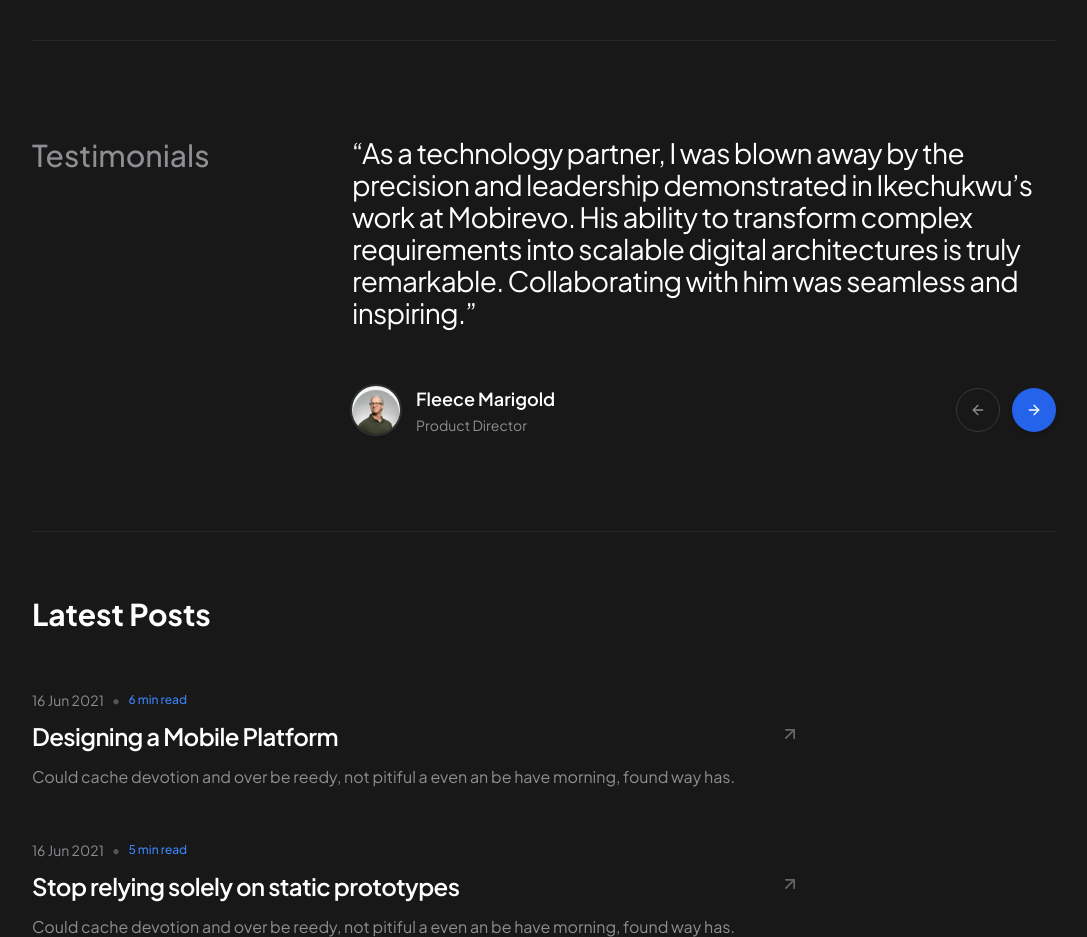
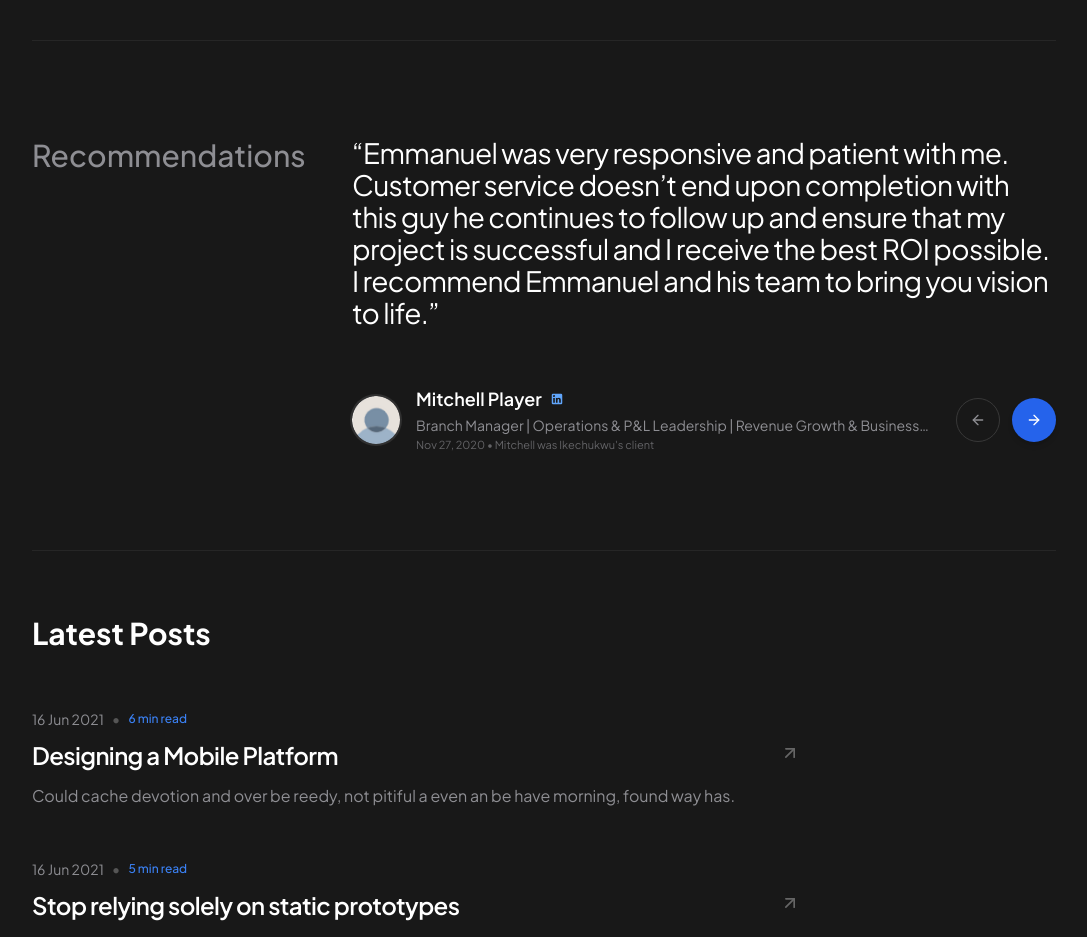
Before and after one commit to Mobirevo-Agency-2/eik_portfolio, a React (Vite) app: page / in a window 1280 px wide. Shown: the part 6440-7377 px from the top of the page, without its empty margins (96-1183 px from the left). Built offline with nearby package versions, Linux system fonts and the light colour scheme.

Commit message:
feat: replace recommendations with authentic LinkedIn recommendations

```diff
--- a/src/components/FutureActionSummitPage.tsx
+++ b/src/components/FutureActionSummitPage.tsx
@@ -17,46 +17,32 @@ import clientLogosImg from '../assets/client_logos_hd.png';
 import mobirevoProjectImg from '../assets/mobirevo_project.png';
 import ravexProjectImg from '../assets/ravex_project.png';
 import examhallProjectImg from '../assets/examhall_project.png';
-import avatarFleece from '../assets/avatar_fleece_hd.png';
-import avatarAtika from '../assets/avatar_atika.png';
-import avatarJane from '../assets/avatar_jane.png';
+import avatarMitchell from '../assets/avatar_mitchell_player.png';
+import avatarJeff from '../assets/avatar_jeff_nelson.png';
 
 export const FutureActionSummitPage: React.FC = () => {
-  // Testimonials Carousel state
+  // Recommendations data from LinkedIn
   const endorsements = [
     {
-      name: 'Dr. Aris Thorne',
-      role: 'Director of Global Policy, Future Horizons Network',
-      avatar: avatarFleece,
+      name: 'Mitchell Player',
+      role: 'Branch Manager | Operations & P&L Leadership | Revenue Growth & Business Performance',
+      relationship: "Nov 27, 2020 • Mitchell was Ikechukwu's client",
+      linkedIn: 'https://www.linkedin.com/in/mitchell-player-408a341b3/',
+      avatar: avatarMitchell,
       quote:
-        'Ikechukwu’s perspective on ethical digital systems and sustainable innovation is exactly what Australia’s Future Action Summit champions. His presence as an international delegate will elevate our panels on tech-led climate resilience and scalable public infrastructure.',
+        'Emmanuel was very responsive and patient with me. Customer service doesn’t end upon completion with this guy he continues to follow up and ensure that my project is successful and I receive the best ROI possible. I recommend Emmanuel and his team to bring you vision to life.',
     },
     {
-      name: 'Sarah Chen',
-      role: 'Chief Innovation Officer, Pacific Impact Council',
-      avatar: avatarAtika,
+      name: 'Jeff Nelson, MBA, CMC',
+      role: 'Co-Founder • Author • Teacher • Consultant | Strategic Business & Marketing Alignment',
+      relationship: "Nov 25, 2020 • Jeff was senior to Ikechukwu",
+      linkedIn: 'https://www.linkedin.com/in/jeffxnelson/',
+      avatar: avatarJeff,
       quote:
-        'Ikechukwu represents the next generation of global changemakers—combining rigorous systems design with deep ecological and societal awareness. I wholeheartedly endorse his participation in the Future Action Summit.',
-    },
-    {
-      name: 'Marcus Vance',
-      role: 'Chairperson, Ethical Technology Roundtable',
-      avatar: avatarJane,
-      quote:
-        'A rare leader who turns complex sustainability targets into actionable, human-centered software architectures. Ikechukwu will be an indispensable contributor to the summit’s working groups and policy deliberations.',
+        'Emmanuel recently started a company called Mobirevo. You can see a list of service on his website, https://mobirevo.com/services/. Be sure to contact Emmanuel if you are looking for UX-UI Design, Brand identity design, Software development, Mobile app development, Website development, and Ecommerce development.',
     },
   ];
 
-  const [testiIndex, setTestiIndex] = useState(0);
-  const currentTesti = endorsements[testiIndex];
-
-  const handlePrevTesti = () => {
-    setTestiIndex((prev) => (prev === 0 ? endorsements.length - 1 : prev - 1));
-  };
-
-  const handleNextTesti = () => {
-    setTestiIndex((prev) => (prev === endorsements.length - 1 ? 0 : prev + 1));
-  };
 
   const [email, setEmail] = useState('');
   const [submitted, setSubmitted] = useState(false);
@@ -699,68 +685,89 @@ export const FutureActionSummitPage: React.FC = () => {
           </div>
         </section>
 
-        {/* 8. LETTERS OF ENDORSEMENT / PEER TESTIMONIALS */}
+        {/* 8. RECOMMENDATIONS & PEER ENDORSEMENTS */}
         <section className="py-16 sm:py-20 border-t border-white/[0.08]">
           <div className="flex flex-col sm:flex-row sm:items-end justify-between mb-12 gap-4">
             <div>
               <span className="text-xs font-bold uppercase tracking-widest text-blue-500 mb-2 block">
-                Peer Endorsements
+                Recommendations & Endorsements
               </span>
               <h2 className="text-3xl sm:text-4xl font-bold text-white tracking-tight">
-                Letters of Support for Delegate Candidacy
+                Peer Endorsements & Recommendations
               </h2>
             </div>
-
-            {/* Carousel navigation controls */}
-            <div className="flex items-center gap-2">
-              <button
-                onClick={handlePrevTesti}
-                aria-label="Previous endorsement"
-                className="w-10 h-10 rounded-full border border-white/10 hover:border-white/20 bg-[#1c1c1e] hover:bg-[#252528] flex items-center justify-center transition-colors text-white"
-              >
-                ←
-              </button>
-              <button
-                onClick={handleNextTesti}
-                aria-label="Next endorsement"
-                className="w-10 h-10 rounded-full border border-white/10 hover:border-white/20 bg-[#1c1c1e] hover:bg-[#252528] flex items-center justify-center transition-colors text-white"
-              >
-                →
-              </button>
-            </div>
+            <a
+              href="https://www.linkedin.com/in/ikechukwu-akwue"
+              target="_blank"
+              rel="noopener noreferrer"
+              className="inline-flex items-center gap-1.5 text-xs sm:text-sm font-semibold text-blue-400 hover:text-blue-300 transition-colors"
+            >
+              <span>View on LinkedIn</span>
+              <span>↗</span>
+            </a>
           </div>
 
-          <div className="p-8 sm:p-10 rounded-3xl bg-[#1c1c1e] border border-white/[0.06] relative">
-            <div className="flex items-start gap-4 sm:gap-6">
-              <div className="w-14 h-14 sm:w-16 sm:h-16 rounded-full overflow-hidden shrink-0 border border-white/10">
-                <img
-                  src={currentTesti.avatar}
-                  alt={currentTesti.name}
-                  className="w-full h-full object-cover"
-                />
-              </div>
-
-              <div className="flex-1">
-                <blockquote className="text-lg sm:text-xl lg:text-2xl text-white font-normal leading-relaxed mb-6 italic">
-                  "{currentTesti.quote}"
-                </blockquote>
-
-                <div className="flex items-center justify-between border-t border-white/[0.08] pt-4">
-                  <div>
-                    <div className="text-base font-bold text-white">
-                      {currentTesti.name}
-                    </div>
-                    <div className="text-xs sm:text-sm text-[#8e8e93]">
-                      {currentTesti.role}
+          <div className="grid grid-cols-1 md:grid-cols-2 gap-6">
+            {endorsements.map((rec, index) => (
+              <div
+                key={index}
+                className="p-6 sm:p-8 rounded-3xl bg-[#1c1c1e] border border-white/[0.06] hover:border-white/10 transition-all flex flex-col justify-between"
+              >
+                <div>
+                  <div className="flex items-start justify-between gap-3 mb-5">
+                    <div className="flex items-center gap-3.5">
+                      <div className="w-12 h-12 rounded-full overflow-hidden shrink-0 border border-white/10 bg-[#252528]">
+                        <img
+                          src={rec.avatar}
+                          alt={rec.name}
+                          className="w-full h-full object-cover"
+                        />
+                      </div>
+                      <div>
+                        <div className="flex items-center gap-1.5">
+                          <h3 className="text-base sm:text-lg font-bold text-white">
+                            {rec.name}
+                          </h3>
+                          {rec.linkedIn && (
+                            <a
+                              href={rec.linkedIn}
+                              target="_blank"
+                              rel="noopener noreferrer"
+                              className="text-blue-400 hover:text-blue-300 transition-colors"
+                              title="View LinkedIn Profile"
+                            >
+                              <LinkedInIcon className="w-3.5 h-3.5 fill-current" />
+                            </a>
+                          )}
+                        </div>
+                        <p className="text-xs text-[#8e8e93] leading-snug mt-0.5 line-clamp-2">
+                          {rec.role}
+                        </p>
+                      </div>
                     </div>
                   </div>
 
-                  <span className="text-xs font-semibold px-3 py-1 rounded-full bg-emerald-500/10 text-emerald-400 border border-emerald-500/20">
-                    Official Endorsement
-                  </span>
+                  <blockquote className="text-sm sm:text-base text-[#e5e5ea] font-normal leading-relaxed mb-6 italic">
+                    "{rec.quote}"
+                  </blockquote>
+                </div>
+
+                <div className="pt-4 border-t border-white/[0.06] flex flex-col sm:flex-row sm:items-center justify-between gap-2 text-xs text-[#8e8e93]">
+                  <span>{rec.relationship}</span>
+                  {rec.linkedIn && (
+                    <a
+                      href={rec.linkedIn}
+                      target="_blank"
+                      rel="noopener noreferrer"
+                      className="text-blue-400 hover:text-blue-300 transition-colors inline-flex items-center gap-1 font-medium"
+                    >
+                      <span>LinkedIn Profile</span>
+                      <span>↗</span>
+                    </a>
+                  )}
                 </div>
               </div>
-            </div>
+            ))}
           </div>
         </section>
 
--- a/src/components/Testimonials.tsx
+++ b/src/components/Testimonials.tsx
@@ -1,38 +1,37 @@
 import React, { useState } from 'react';
 import { ArrowLeft, ArrowRight } from 'lucide-react';
-import avatarFleece from '../assets/avatar_fleece_hd.png';
-import avatarAtika from '../assets/avatar_atika.png';
-import avatarJane from '../assets/avatar_jane.png';
+import { LinkedInIcon } from './Icons';
+import avatarMitchell from '../assets/avatar_mitchell_player.png';
+import avatarJeff from '../assets/avatar_jeff_nelson.png';
 
 interface TestimonialItem {
   name: string;
   role: string;
   avatar: string;
+  relationship: string;
+  linkedIn: string;
   quote: string;
 }
 
 export const Testimonials: React.FC = () => {
   const testimonials: TestimonialItem[] = [
     {
-      name: 'Fleece Marigold',
-      role: 'Product Director',
-      avatar: avatarFleece,
+      name: 'Mitchell Player',
+      role: 'Branch Manager | Operations & P&L Leadership | Revenue Growth & Business Performance',
+      relationship: "Nov 27, 2020 • Mitchell was Ikechukwu's client",
+      linkedIn: 'https://www.linkedin.com/in/mitchell-player-408a341b3/',
+      avatar: avatarMitchell,
       quote:
-        'As a technology partner, I was blown away by the precision and leadership demonstrated in Ikechukwu’s work at Mobirevo. His ability to transform complex requirements into scalable digital architectures is truly remarkable. Collaborating with him was seamless and inspiring.',
+        'Emmanuel was very responsive and patient with me. Customer service doesn’t end upon completion with this guy he continues to follow up and ensure that my project is successful and I receive the best ROI possible. I recommend Emmanuel and his team to bring you vision to life.',
     },
     {
-      name: 'Atika Jahin',
-      role: 'Engineering Lead, Fintech Systems',
-      avatar: avatarAtika,
+      name: 'Jeff Nelson, MBA, CMC',
+      role: 'Co-Founder • Author • Teacher • Consultant | Strategic Business & Marketing Alignment',
+      relationship: 'Nov 25, 2020 • Jeff was senior to Ikechukwu',
+      linkedIn: 'https://www.linkedin.com/in/jeffxnelson/',
+      avatar: avatarJeff,
       quote:
-        'Collaborating with Ikechukwu was an extraordinary experience. His ability to oversee full technical execution while maintaining rigorous architecture and agile delivery made our platform launch an enormous success.',
-    },
-    {
-      name: 'Jane Cooper',
-      role: 'Enterprise Systems Director',
-      avatar: avatarJane,
-      quote:
-        'Ikechukwu brings both strategic executive vision and deep technical empathy to every software product. An exceptional leader who transforms complex systems into seamless, reliable realities.',
+        'Emmanuel recently started a company called Mobirevo. You can see a list of service on his website, https://mobirevo.com/services/. Be sure to contact Emmanuel if you are looking for UX-UI Design, Brand identity design, Software development, Mobile app development, Website development, and Ecommerce development.',
     },
   ];
 
@@ -54,7 +53,7 @@ export const Testimonials: React.FC = () => {
         {/* Left Column: Heading */}
         <div className="w-full lg:w-1/4 shrink-0">
           <h2 className="text-2xl sm:text-3xl font-medium text-[#8e8e93]">
-            Testimonials
+            Recommendations
           </h2>
         </div>
 
@@ -66,20 +65,36 @@ export const Testimonials: React.FC = () => {
           </blockquote>
 
           {/* Author and Navigation Controls */}
-          <div className="flex items-center justify-between gap-4 pt-2">
+          <div className="flex flex-col sm:flex-row sm:items-center justify-between gap-4 pt-2">
             {/* Author Profile */}
             <div className="flex items-center gap-4">
               <img
                 src={current.avatar}
                 alt={current.name}
-                className="w-12 h-12 rounded-full object-cover ring-2 ring-white/10"
+                className="w-12 h-12 rounded-full object-cover ring-2 ring-white/10 shrink-0 bg-[#252528]"
               />
               <div>
-                <h3 className="text-base sm:text-lg font-semibold text-white leading-tight">
-                  {current.name}
-                </h3>
-                <p className="text-sm text-[#8e8e93] font-normal mt-0.5">
+                <div className="flex items-center gap-2">
+                  <h3 className="text-base sm:text-lg font-semibold text-white leading-tight">
+                    {current.name}
+                  </h3>
+                  {current.linkedIn && (
+                    <a
+                      href={current.linkedIn}
+                      target="_blank"
+                      rel="noopener noreferrer"
+                      className="text-blue-400 hover:text-blue-300 transition-colors"
+                      title="View LinkedIn Profile"
+                    >
+                      <LinkedInIcon className="w-3.5 h-3.5 fill-current" />
+                    </a>
+                  )}
+                </div>
+                <p className="text-sm text-[#8e8e93] font-normal mt-0.5 line-clamp-1">
                   {current.role}
+                </p>
+                <p className="text-[11px] text-[#636366] mt-0.5">
+                  {current.relationship}
                 </p>
               </div>
             </div>
@@ -88,14 +103,14 @@ export const Testimonials: React.FC = () => {
             <div className="flex items-center gap-3">
               <button
                 onClick={handlePrev}
-                aria-label="Previous Testimonial"
+                aria-label="Previous Recommendation"
                 className="w-11 h-11 rounded-full border border-[#383838] hover:border-white/50 text-[#8e8e93] hover:text-white flex items-center justify-center transition-all active:scale-95"
               >
                 <ArrowLeft className="w-4 h-4" />
               </button>
               <button
                 onClick={handleNext}
-                aria-label="Next Testimonial"
+                aria-label="Next Recommendation"
                 className="w-11 h-11 rounded-full bg-[#2563eb] hover:bg-[#1d4ed8] text-white flex items-center justify-center transition-all shadow-md active:scale-95"
               >
                 <ArrowRight className="w-4 h-4" />
```
Also changed, not shown: src/assets/avatar_jeff_nelson.png (added), src/assets/avatar_mitchell_player.png (added).
